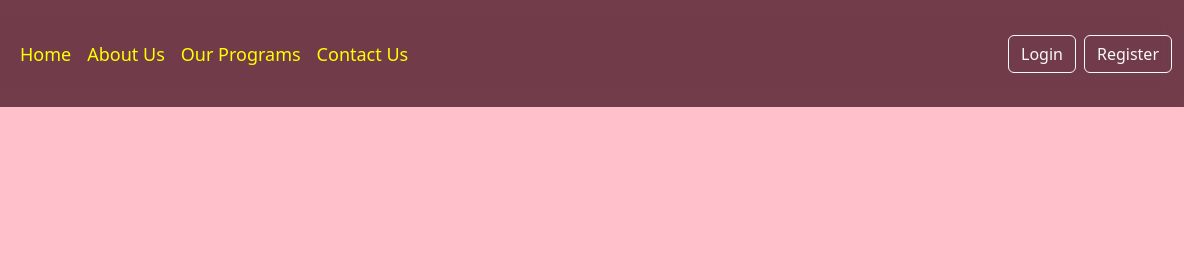
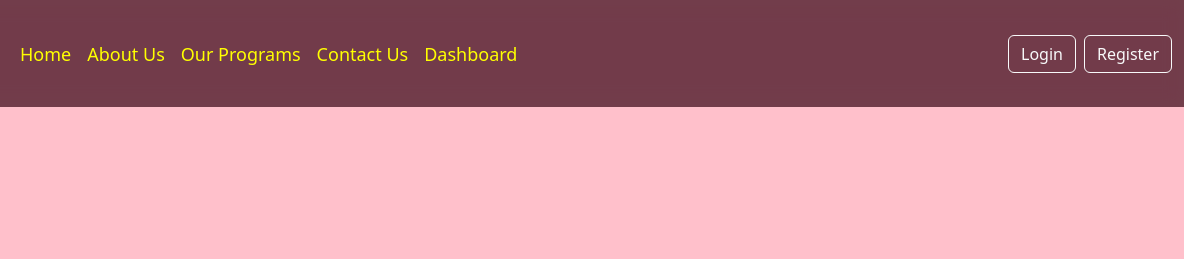
Before and after one commit to sathish2003-pixel/Cynosure-Corporate-Solution-, a plain HTML site: page index.html in a window 1280 px wide. Shown: the top 259 px of the page, 96-1280 px from the left. Drawn offline with nearby package versions, Linux system fonts and the light colour scheme.

Commit message:
modified

```diff
--- a/index.html
+++ b/index.html
@@ -102,6 +102,9 @@
         </li>
         <li class="nav-item">
           <a class="nav-link" href="#contact">Contact Us</a>
+        </li>
+        <li class="nav-item">
+          <a class="nav-link" href="./Dashboard.html">Dashboard</a>
         </li>
       </ul>
       <form class="d-flex justify-content-end">
```
